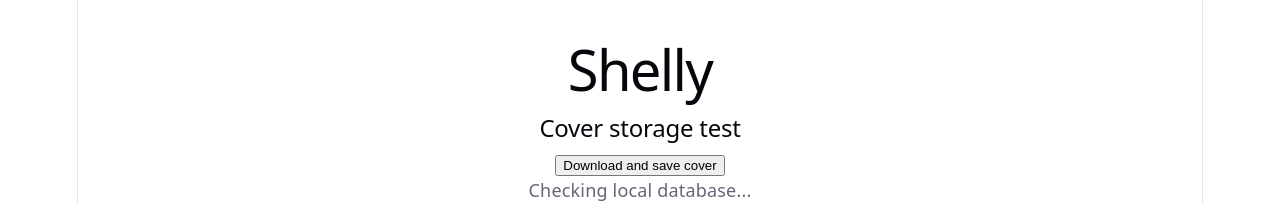
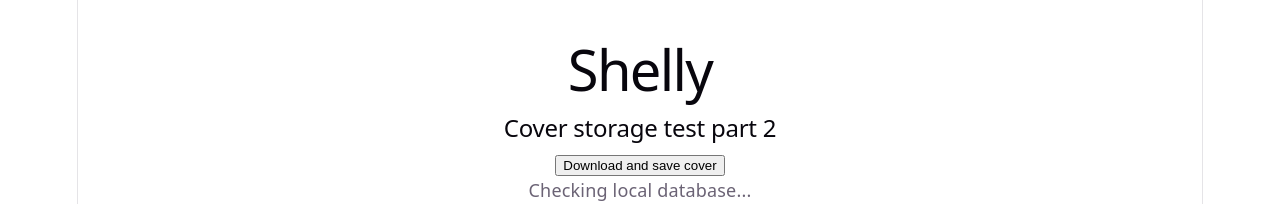
Before and after one commit to AriCourcy/shelly, a React (Vite) app: page / in a window 1280 px wide. Shown: the top 204 px of the page. Built offline with nearby package versions, Linux system fonts and the light colour scheme.

Commit message:
test pwa refresh part 2

```diff
--- a/src/App.tsx
+++ b/src/App.tsx
@@ -38,7 +38,7 @@ function App() {
     <main style={{ padding: 24 }}>
       <h1>Shelly</h1>
 
-      <h2>Cover storage test</h2>
+      <h2>Cover storage test part 2</h2>
 
       <button onClick={downloadCover}>
         Download and save cover
```
